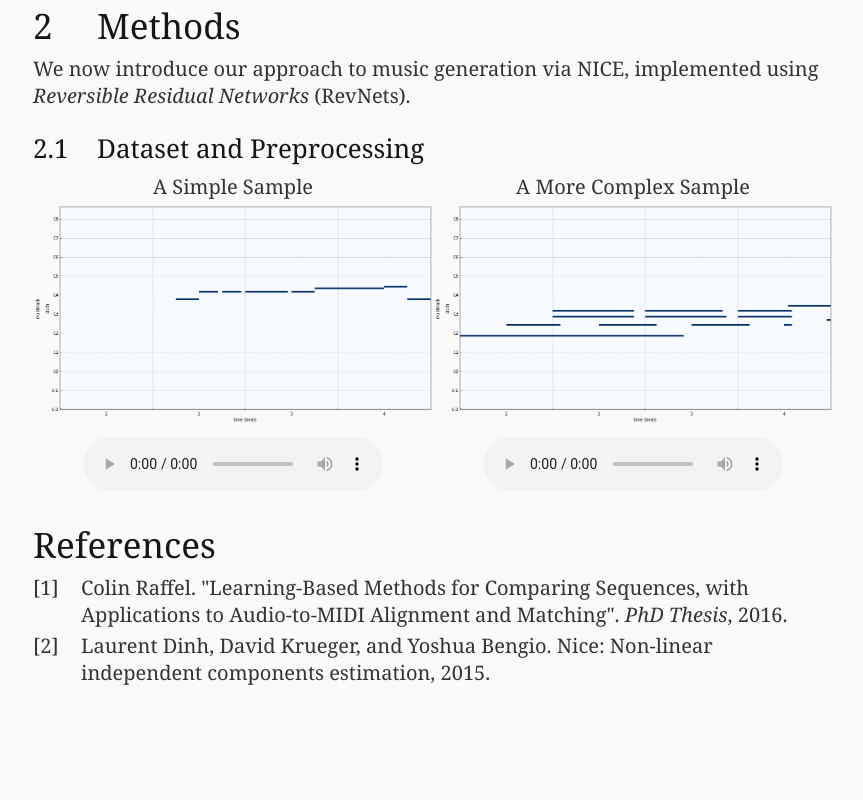
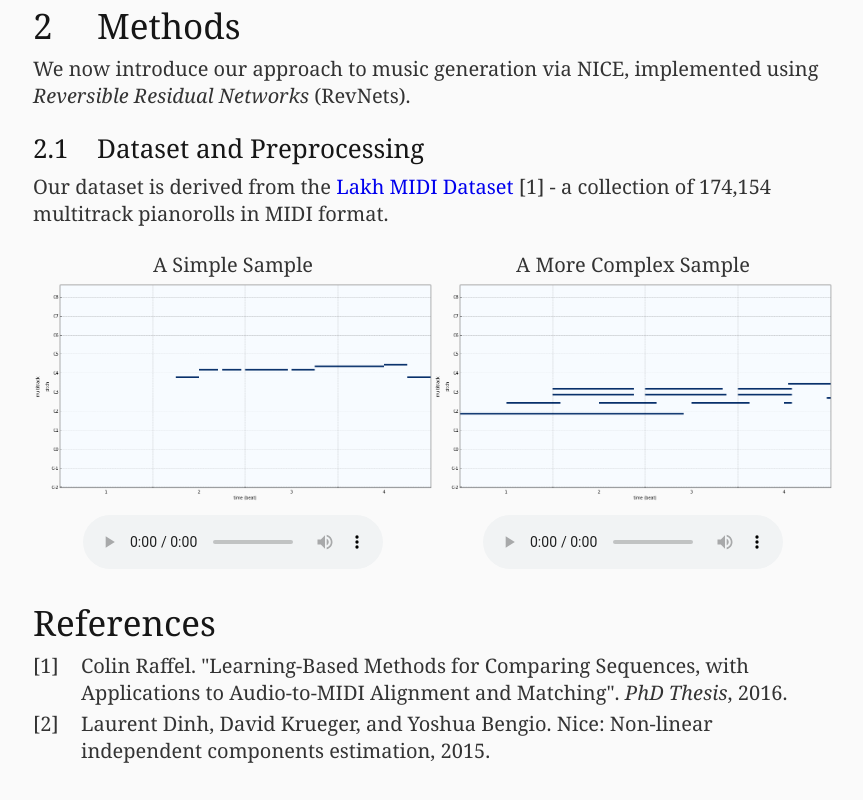
Before and after one commit to gyacynuk/csc412-report, a React (Create React App) app in the folder interactive-report/: page / in a window 1280 px wide. Shown: the part 3046-3846 px from the top of the page, without its empty margins (207-1070 px from the left). Before the commit the page ends 3768 px from the top, so only its background shows below. Built offline with nearby package versions, Linux system fonts and the light colour scheme; a web font is replaced by a local one.

Commit message:
Add link to LMD

```diff
--- a/interactive-report/src/pages/paper/index.jsx
+++ b/interactive-report/src/pages/paper/index.jsx
@@ -182,7 +182,12 @@ const Paper = props => {
                 We now introduce our approach to music generation via NICE, implemented
                 using <em>Reversible Residual Networks</em> (RevNets).
             </p>
+
             <SectionSubHeader num='2.1' header='Dataset and Preprocessing'/>
+            <p>
+                Our dataset is derived from the <a href='https://colinraffel.com/projects/lmd/'>Lakh MIDI Dataset</a> [1]
+                - a collection of 174,154 multitrack pianorolls in MIDI format.
+            </p>
 
             <DoublePane>
                 <Center>
--- a/interactive-report/src/theme/global.js
+++ b/interactive-report/src/theme/global.js
@@ -23,6 +23,10 @@ export default createGlobalStyle`
     background-color: ${({ theme }) => theme.palette.background};
     font-family: ${({ theme }) => theme.typography.fontFamily};
     font-weight: ${({ theme }) => theme.typography.medium};
+  }
+
+  a {
+    text-decoration: none;
   }
 
   p {
```
